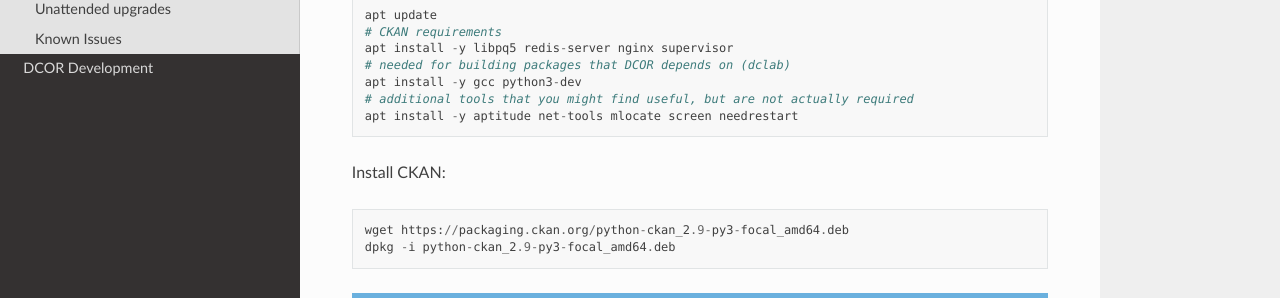
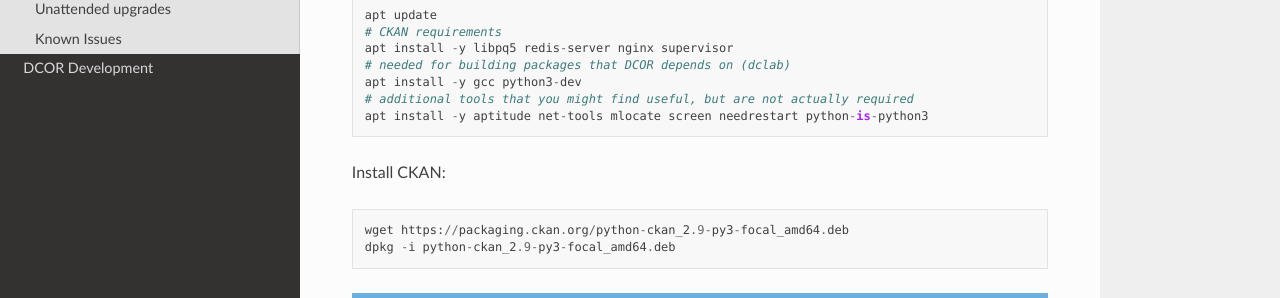
Before and after one commit to DCOR-dev/dcor-docs, a Sphinx documentation site: the page built from docs/sec_self_hosting.rst, in a window 1280 px wide and 900 px high. Shown: the part 390-688 px from the top of the window. Built offline with Sphinx 7.4.7 and the Read the Docs theme 2.0.0, drawn with Linux system fonts in a browser that asks for light colours.

Commit message:
add convenience package

```diff
--- a/docs/sec_self_hosting.rst
+++ b/docs/sec_self_hosting.rst
@@ -27,7 +27,7 @@
    # needed for building packages that DCOR depends on (dclab)
    apt install -y gcc python3-dev
    # additional tools that you might find useful, but are not actually required
-   apt install -y aptitude net-tools mlocate screen needrestart
+   apt install -y aptitude net-tools mlocate screen needrestart python-is-python3
 
 
 Install CKAN:
```
